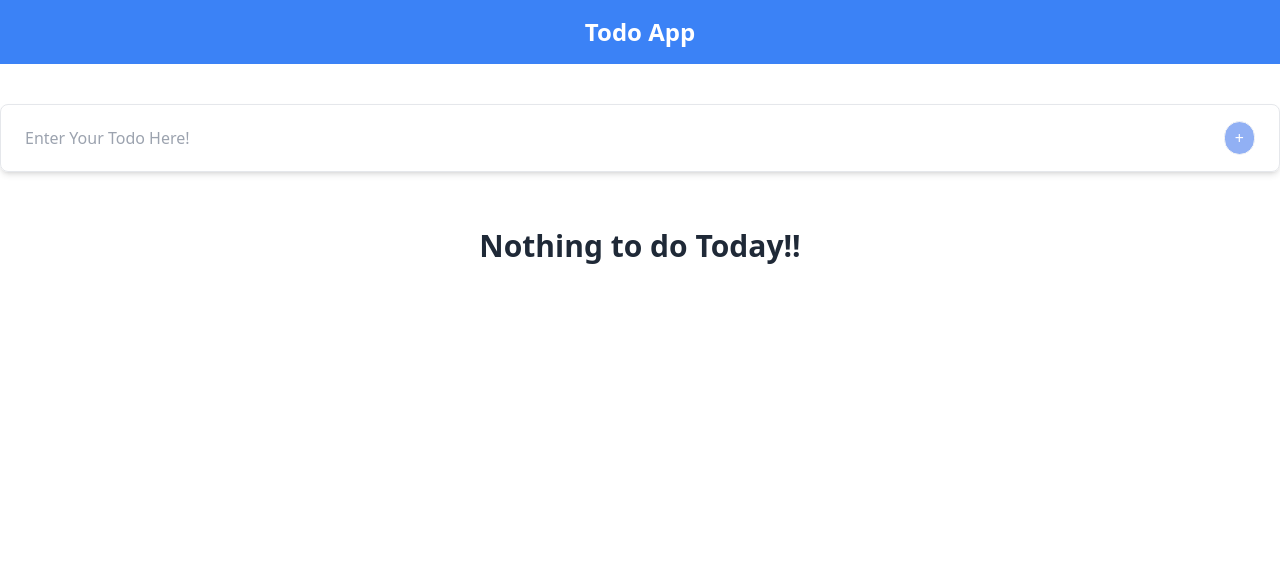
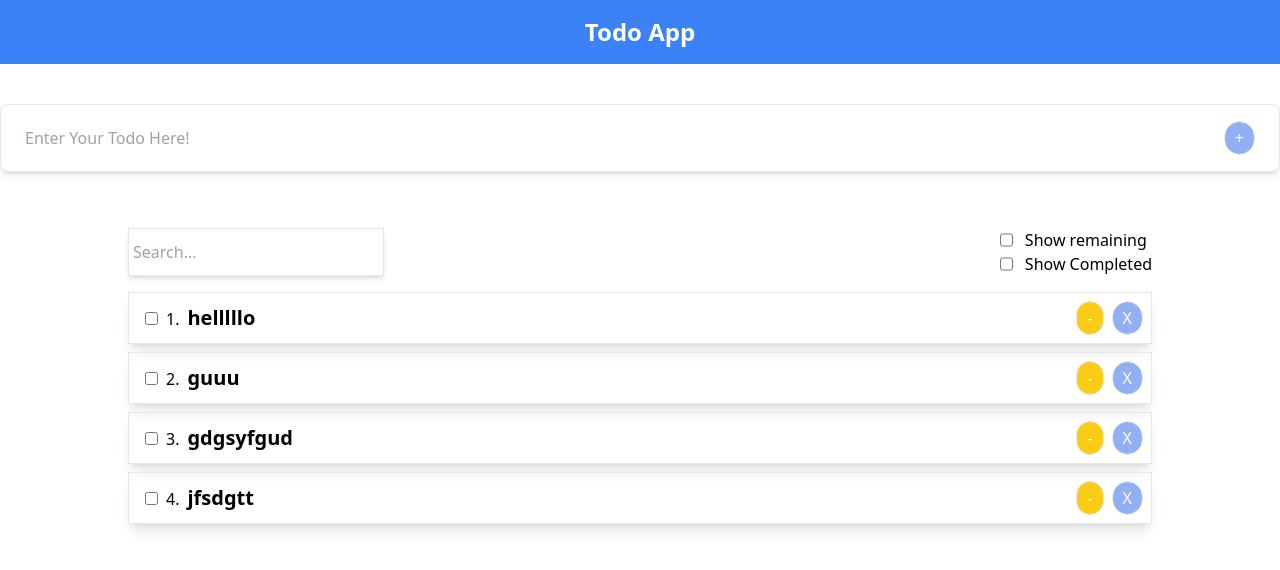
Before and after one commit to vaibhavshah03/nextjs-todo, a Next.js app: page / in a window 1280 px wide. Shown: the top 570 px of the page. Built offline with nearby package versions, Linux system fonts and the light colour scheme.

Commit message:
Project Complete

```diff
--- a/src/pages/index.tsx
+++ b/src/pages/index.tsx
@@ -5,7 +5,8 @@ import clsx from "clsx";
 type ITodo = {
   id: string;
   text: string;
-  completed: Boolean;
+  completed: boolean;
+  edit: boolean;
 };
 
 type Filters = {
@@ -13,9 +14,37 @@ type Filters = {
   showRemaining: boolean;
   search: string;
 };
+const mockTodo = [
+  {
+    id: "2023-03-30T14:37:00.595Z",
+    text: "helllllo",
+    completed: false,
+    edit: false,
+  },
+  {
+    id: "2023-03-30T14:37:01.795Z",
+    text: "guuu",
+    completed: false,
+    edit: false,
+  },
+  {
+    id: "2023-03-30T14:37:02.874Z",
+    text: "gdgsyfgud",
+    completed: false,
+    edit: false,
+  },
+  {
+    id: "2023-03-30T14:37:03.833Z",
+    text: "jfsdgtt",
+    completed: false,
+    edit: false,
+  },
+];
 export default function Home() {
-  const [todo, setTodo] = useState<ITodo[]>([]);
+  const [todo, setTodo] = useState<ITodo[]>(mockTodo);
   const [todoText, setTodoText] = useState("");
+  const [editTodoText, setEditTodoText] = useState<string>("");
+
   const [filters, setFilters] = useState<Filters>({
     showCompleted: false,
     showRemaining: false,
@@ -29,7 +58,12 @@ export default function Home() {
     if (!data) {
       setTodo((prev) => [
         ...prev,
-        { id: new Date().toISOString(), text: todoText, completed: false },
+        {
+          id: new Date().toISOString(),
+          text: todoText,
+          completed: false,
+          edit: false,
+        },
       ]);
       setTodoText("");
     } else {
@@ -93,6 +127,34 @@ export default function Home() {
     }
     return todo;
   }, [filters, todo]);
+
+  const editTodo = (id: string) => {
+    const data = todo.find((item) => {
+      if (item.id !== id) {
+        return item.text.toLowerCase() === editTodoText.toLowerCase();
+      }
+    });
+    console.log({ editTodoText, todo });
+    if (!data) {
+      setTodo((prev) =>
+        prev.map((todo) =>
+          todo.id === id ? { ...todo, text: editTodoText, edit: false } : todo
+        )
+      );
+      setEditTodoText("");
+    } else {
+      window.alert("Todo Added already!");
+    }
+  };
+
+  const handleEditMode = (id: string, text: string) => {
+    setTodo((prev) =>
+      prev.map((todo) =>
+        todo.id === id ? { ...todo, edit: !todo.edit } : todo
+      )
+    );
+    setEditTodoText(text);
+  };
 
   return (
     <>
@@ -181,18 +243,53 @@ export default function Home() {
                   )}
                 >
                   <div>
+                    <input
+                      className="m-2"
+                      type="checkbox"
+                      onChange={() => handleToggle(item.id)}
+                      checked={item.completed}
+                    ></input>
                     <span>{idx + 1}.</span>
+                    {item.edit ? (
+                      <input
+                        onChange={(e) => setEditTodoText(e.target.value)}
+                        className={clsx(
+                          "font-semibold text-xl m-2 outline-none"
+                        )}
+                        value={editTodoText}
+                      />
+                    ) : (
                       <span
-                      onClick={() => handleToggle(item.id)}
-                      className={clsx("font-semibold text-xl m-2", {
-                        "text-decoration-line: line-through": item.completed,
-                        "text-black": !item.completed,
-                      })}
+                        className={clsx(
+                          "font-semibold text-xl m-2 outline-none",
+                          { "line-through": item.completed }
+                        )}
                       >
                         {item.text}
                       </span>
+                    )}
                   </div>
-                  <div></div>
+                  <div className="flex space-x-2">
+                    {item.edit ? (
+                      <button
+                        className={clsx(
+                          "py-1 px-2.5 border rounded-full text-white bg-yellow-400"
+                        )}
+                        onClick={() => editTodo(item.id)}
+                      >
+                        +
+                      </button>
+                    ) : (
+                      <button
+                        className={clsx(
+                          "py-1 px-2.5 border rounded-full text-white bg-yellow-400"
+                        )}
+                        onClick={(e) => handleEditMode(item.id, item.text)}
+                      >
+                        -
+                      </button>
+                    )}
+
                     <button
                       disabled={!item.completed}
                       className={clsx(
@@ -203,16 +300,7 @@ export default function Home() {
                     >
                       X
                     </button>
-                  <button
-                    disabled={!item.completed}
-                    className={clsx(
-                      "py-1 px-2.5 border rounded-full text-white bg-blue-600",
-                      "disabled:cursor-not-allowed disabled:opacity-50"
-                    )}
-                    onClick={() => removeTodo(item.id)}
-                  >
-                    X
-                  </button>
+                  </div>
                 </div>
               ))
             ) : (
```
Lines whose indentation alone changed are shown as unchanged.
